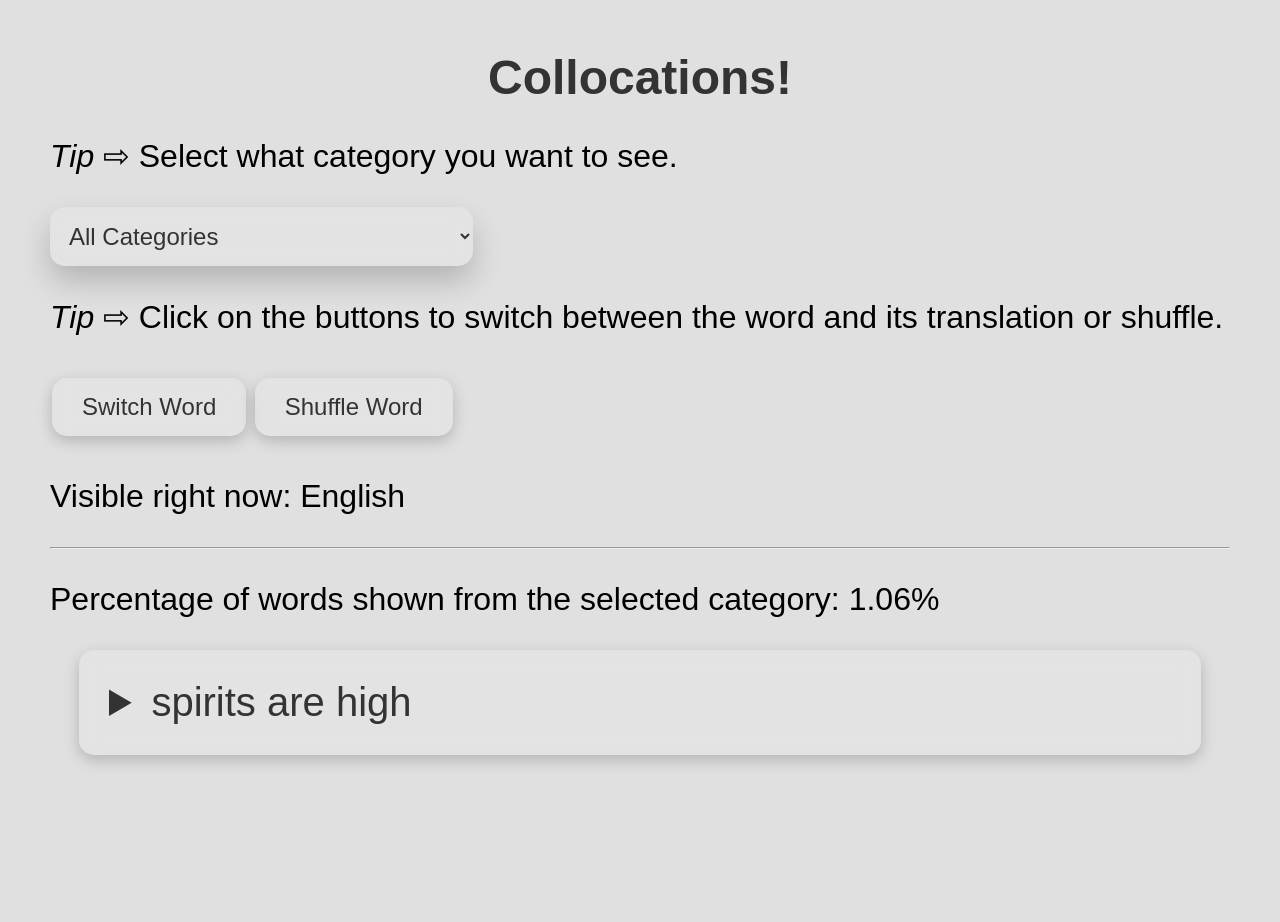
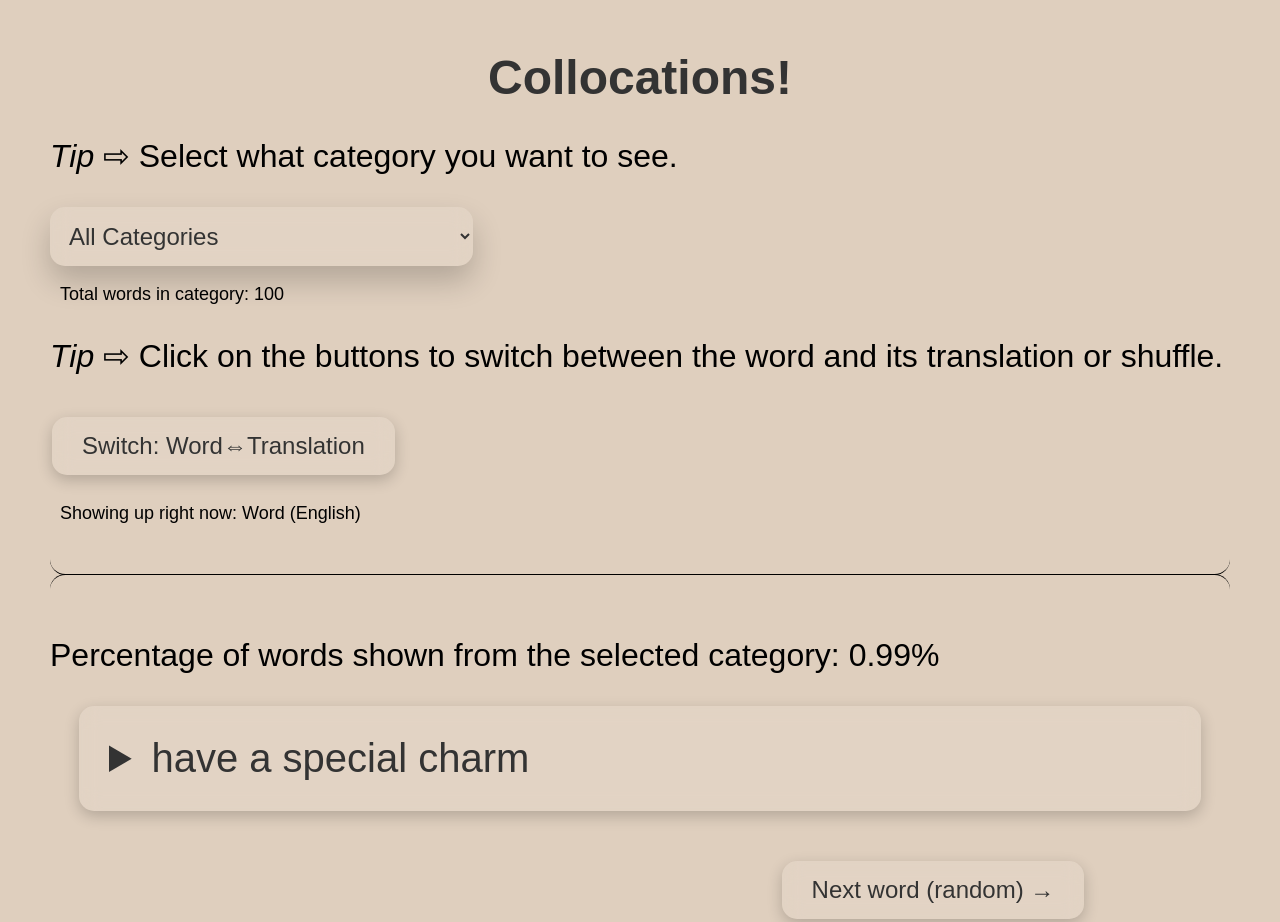
Before and after one commit to pierrelouis-cmrt/Vocabulary, a plain HTML site: page index.html in a window 1280 px wide. Shown: the top 922 px of the page. Before the commit the page ends 805 px from the top, so only its background shows below. Drawn offline with Linux system fonts and the light colour scheme.

Commit message:
update 3.0

```diff
--- a/index.html
+++ b/index.html
@@ -28,13 +28,14 @@
       <option value="student">Collocations: Student Life</option>
       <option value="technology">Phrasal Verbs: Technology</option>
     </select>
+    <p id="total"></p>
 
     <p>
       <i>Tip</i> ⇨ Click on the buttons to switch between the word and its
       translation or shuffle.
     </p>
-    <button onclick="switchWord()">Switch Word</button>
-    <button id="shuffleButton" onclick="shuffleWord()">Shuffle Word</button>
+    <button onclick="switchWord()">Switch: Word⇔Translation</button>
+
     <p id="status"></p>
     <hr />
     <p id="percentage"></p>
@@ -42,5 +43,8 @@
       <summary id="summary">Word</summary>
       <p id="details">Translation</p>
     </details>
+    <button id="shuffleButton" onclick="shuffleWord()">
+      Next word (random) &rarr;
+    </button>
   </body>
 </html>
--- a/script.js
+++ b/script.js
@@ -208,6 +208,16 @@ var categories = {
       word: "a (warning) light comes on",
       translation: "un voyant (d'alerte) s'allume",
     },
+    { word: "tune into", translation: "brancher sur" },
+    { word: "pick up", translation: "ramasser" },
+    { word: "seize up", translation: "griper/bloquer" },
+    { word: "go off", translation: "sauter" },
+    { word: "pop-up adverts", translation: "pop ups/ pubs" },
+    {
+      word: "come up",
+      translation: "monter, se lever, come up with = trouver une idée",
+    },
+    { word: "run out of (ink)", translation: "manquer de" },
   ],
 };
 
@@ -239,37 +249,39 @@ function changeCategory() {
   shownWords = [];
 
   displayWord();
+
+  // Update total number of words in the selected category
+  var totalWords = document.getElementById("total");
+  totalWords.innerText = "Total words in category: " + words.length;
 }
 
 function displayWord() {
   var word = null;
   var translation = null;
 
+  if (words.length === 0) {
+    document.getElementById("summary").innerText = "All words have been shown!";
+    document.getElementById("details").innerText = "";
+    return;
+  }
+
   do {
-    // Get a random word from the remaining words
     index = Math.floor(Math.random() * words.length);
     word = words[index].word;
     translation = words[index].translation;
-  } while (word === lastWord && shownWords.length < originalWords.length);
+  } while (word === lastWord);
 
-  var summary = document.getElementById("summary");
-  var details = document.getElementById("details");
+  currentWord = word;
+  currentTranslation = translation;
 
-  var status = document.getElementById("status");
-  if (mode == "word") {
-    summary.innerText = word;
-    details.innerText = translation;
-    status.innerText = "Visible right now: English";
-  } else {
-    summary.innerText = translation;
-    details.innerText = word;
-    status.innerText = "Visible right now: French";
-  }
-  lastWord = word;
+  // Display the current word and translation without shuffling
+  displayCurrentWord();
 
-  shownWords.push(word);
+  // Remove the shown word from the words array
+  words.splice(index, 1);
 
-  percentageShown = (shownWords.length / originalWords.length) * 100;
+  percentageShown =
+    ((originalWords.length - words.length) / originalWords.length) * 100;
   var percentage = document.getElementById("percentage");
   percentage.innerText =
     "Percentage of words shown from the selected category: " +
@@ -277,13 +289,34 @@ function displayWord() {
     "%";
 }
 
+var currentWord = null;
+var currentTranslation = null;
+
 function switchWord() {
   if (mode == "word") {
     mode = "translation";
   } else {
     mode = "word";
   }
-  displayWord();
+
+  // Display the current word and translation without shuffling
+  displayCurrentWord();
+}
+
+function displayCurrentWord() {
+  var summary = document.getElementById("summary");
+  var details = document.getElementById("details");
+  var status = document.getElementById("status");
+
+  if (mode == "word") {
+    summary.innerText = currentWord;
+    details.innerText = currentTranslation;
+    status.innerText = "Showing up right now: Word (English)";
+  } else {
+    summary.innerText = currentTranslation;
+    details.innerText = currentWord;
+    status.innerText = "Showing up right now: Translation (French)";
+  }
 }
 
 var shuffleButton = document.getElementById("shuffleButton");
@@ -298,16 +331,13 @@ function shuffleWord() {
     return;
   }
 
-  // Shuffle the words in the originalWords array
-  for (var i = originalWords.length - 1; i > 0; i--) {
+  // Shuffle the words in the words array
+  for (var i = words.length - 1; i > 0; i--) {
     var j = Math.floor(Math.random() * (i + 1));
-    var temp = originalWords[i];
-    originalWords[i] = originalWords[j];
-    originalWords[j] = temp;
+    var temp = words[i];
+    words[i] = words[j];
+    words[j] = temp;
   }
-
-  // Reset the words array to include the shuffled words
-  words = originalWords.slice();
 
   // Reset the index to show the first word in the shuffled list
   index = 0;
--- a/styles.css
+++ b/styles.css
@@ -1,9 +1,29 @@
 body {
-  background: #e0e0e0;
+  background: #dfcfbe;
   font-family: Arial, sans-serif;
   margin: 50px 50px 50px 50px;
   padding: 0;
   box-sizing: border-box;
+}
+
+hr {
+  margin-top: 50px;
+  overflow: visible;
+  height: 30px;
+  border-style: solid;
+  border-color: black;
+  border-width: 1px 0 0 0;
+  border-radius: 20px;
+}
+hr:before {
+  display: block;
+  content: "";
+  height: 30px;
+  margin-top: -31px;
+  border-style: solid;
+  border-color: black;
+  border-width: 0 0 1px 0;
+  border-radius: 20px;
 }
 
 h1 {
@@ -77,6 +97,12 @@ select:focus {
   outline: none;
 }
 
+#shuffleButton {
+  position: relative;
+  left: 57vw;
+  margin-top: 50px;
+}
+
 #congratsScreen {
   z-index: 100;
   display: none;
@@ -86,6 +112,12 @@ select:focus {
   position: absolute;
   top: 0;
   left: 0;
+}
+
+#status,
+#total {
+  font-size: large;
+  margin-left: 10px;
 }
 
 /* Responsive design */
```
